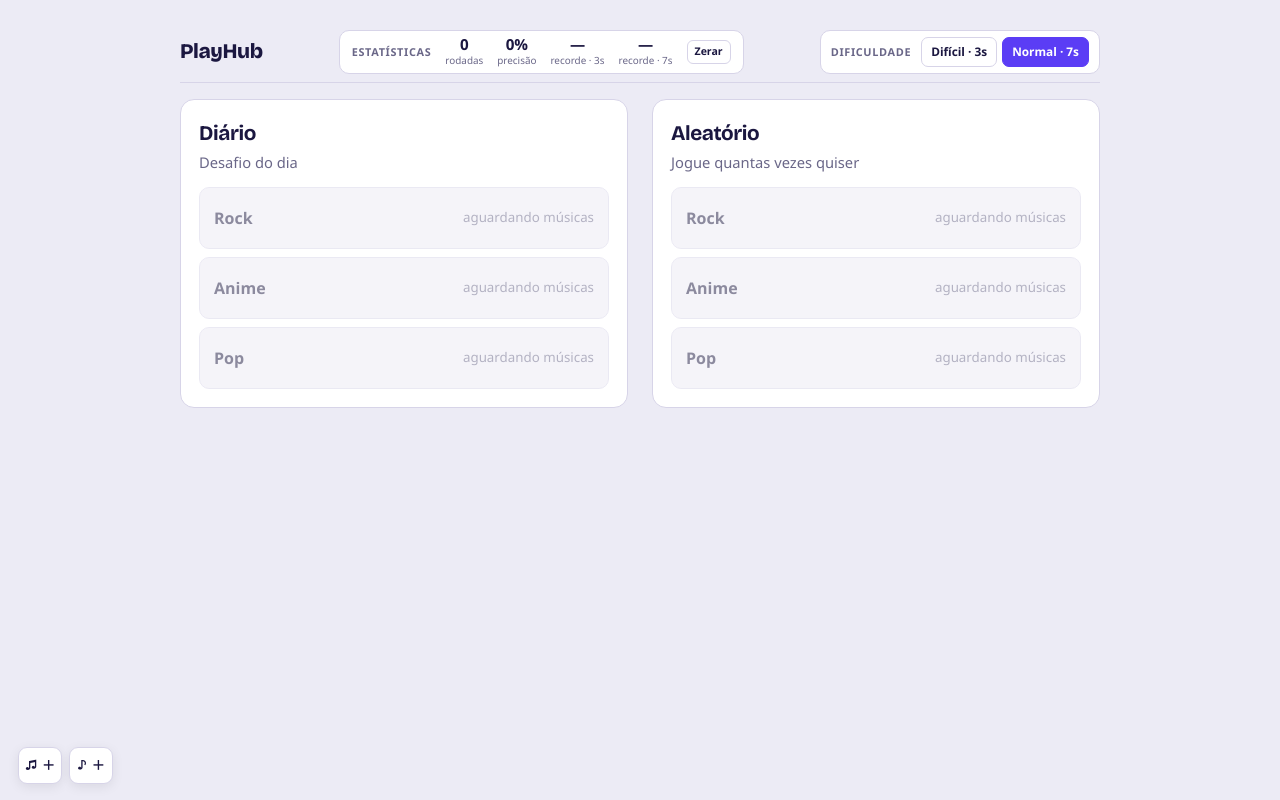
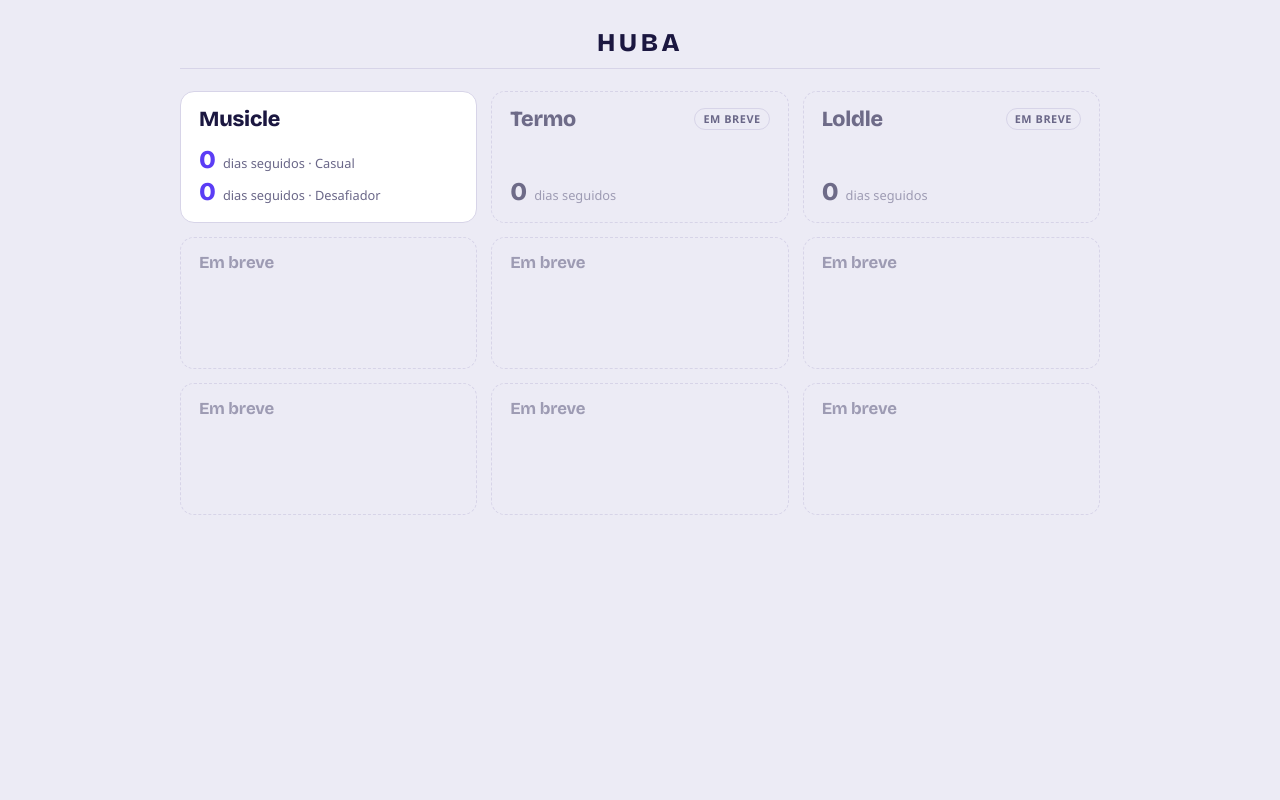
Before and after one commit to aceRadin/Huba, a plain HTML site: page Huba.html in a window 1280 px wide. Drawn offline with nearby package versions, Linux system fonts and the light colour scheme.

Commit message:
individual tracking on musicle

```diff
--- a/Huba.html
+++ b/Huba.html
@@ -3,7 +3,7 @@
 <head>
 <meta charset="utf-8">
 <meta name="viewport" content="width=device-width, initial-scale=1, viewport-fit=cover">
-<title>Hub de Jogos</title>
+<title>HUBA</title>
 <link rel="preconnect" href="https://fonts.googleapis.com">
 <link rel="preconnect" href="https://fonts.gstatic.com" crossorigin>
 <link href="https://fonts.googleapis.com/css2?family=Bricolage+Grotesque:wght@500;700;800&display=swap" rel="stylesheet">
@@ -192,31 +192,60 @@ code{background:var(--bg);padding:1px 6px;border-radius:6px;font-size:.88em}
 /* Painel do Deezer: fechado sempre volta ao tamanho normal, mesmo depois de redimensionar */
 .hub-side details.dropdown-tool.deezer-tool:not([open]){width:44px!important;height:auto!important}
 .hub-side details.dropdown-tool.deezer-tool[open]{min-width:240px;min-height:120px}
+
+/* Tela inicial HUBA */
+.landing-top{max-width:920px;margin:0 auto 22px;padding:8px 0 12px;border-bottom:1px solid var(--line);text-align:center}
+.landing-top h1{font-size:1.6rem;line-height:1;letter-spacing:.14em;margin:0}
+.landing-grid{max-width:920px;margin:0 auto;display:grid;grid-template-columns:repeat(3,minmax(0,1fr));gap:14px}
+.gcard{display:flex;flex-direction:column;justify-content:space-between;gap:14px;min-height:132px;padding:16px 18px;border:1px solid var(--line);border-radius:14px;background:var(--card);color:var(--fg);text-align:left;font:inherit;font-weight:400}
+button.gcard{cursor:pointer}
+button.gcard:hover{border-color:var(--accent);transform:translateY(-1px)}
+.gcard .gtop{display:flex;flex-wrap:wrap;justify-content:space-between;align-items:flex-start;gap:6px 8px;min-width:0}
+.gcard .gname{font:800 1.35rem/1.1 "Bricolage Grotesque","Segoe UI",system-ui,sans-serif;letter-spacing:-.01em}
+.gcard .gsoon{font-size:.68rem;font-weight:700;letter-spacing:.05em;text-transform:uppercase;color:var(--muted);border:1px solid var(--line);border-radius:999px;padding:2px 8px;white-space:nowrap}
+.gcard .gstreak{display:flex;align-items:baseline;gap:7px}
+.gcard .gstreak strong{font:800 2rem/1 "Bricolage Grotesque","Segoe UI",system-ui,sans-serif}
+.gcard .gstreak small{color:var(--muted);font-size:.8rem}
+.gcard.on .gstreak strong{color:var(--accent)}
+.gcard.soon{border-style:dashed;background:transparent}
+.gcard.soon .gname,.gcard.soon .gstreak{opacity:.6}
+.gcard.empty .gname{color:var(--muted);font-weight:700;font-size:1.05rem}
+@media(max-width:640px){.landing-grid{grid-template-columns:repeat(2,minmax(0,1fr));gap:10px}.gcard{min-height:112px;padding:13px 14px}}
+@media(max-width:360px){.landing-grid{grid-template-columns:1fr}}
+/* Nome do site no cabeçalho do hub vira botão de voltar */
+#home .hub-top h1 .brand-back{font:inherit;letter-spacing:.06em;color:inherit;background:none;border:0;padding:0;cursor:pointer;border-radius:6px}
+#home .hub-top h1 .brand-back:hover{color:var(--accent)}
+/* Precisão por gênero dentro de cada cartão */
+.tile .tname{display:flex;flex-direction:column;gap:2px;min-width:0;text-align:left}
+.tile .tacc{font-style:normal;font-size:.72rem;font-weight:400;color:var(--muted)}
+.tile .tacc:empty{display:none}
+.gcard .gstreaks{display:grid;gap:6px}
+.gcard .gstreaks .gstreak strong{font-size:1.6rem}
 </style>
 </head>
 <body>
 <main>
+<section id="landing">
+  <header class="landing-top"><h1>HUBA</h1></header>
+  <div class="landing-grid" id="landingGrid"></div>
+</section>
 
-<section id="home">
+
+<section id="home" class="hidden">
   <div class="hub-top">
-    <h1>PlayHub</h1>
+    <h1><button type="button" class="brand-back" id="toLanding" title="Voltar à tela inicial" aria-label="Voltar à tela inicial">‹ HUBA</button></h1>
     <div class="hub-stats" id="statsPanel">
       <div class="stats-heading"><h2>Estatísticas</h2></div>
       <div class="statsgrid">
         <div class="stat"><strong id="statGames">0</strong><span>rodadas</span></div>
-        <div class="stat"><strong id="statAccuracy">0%</strong><span>precisão</span></div>
-        <div class="stat"><strong id="statBest3">—</strong><span>recorde · 3s</span></div>
-        <div class="stat"><strong id="statBest7">—</strong><span>recorde · 7s</span></div>
       </div>
-      <p class="note" id="statDetail"></p>
-      <button id="resetStats" class="reset-button" title="Zerar estatísticas" aria-label="Zerar estatísticas">Zerar</button>
     </div>
     <div class="top-tools">
       <div class="mini-tool" id="difficultyTool">
         <span class="tool-label">Dificuldade</span>
         <div class="difficulty" role="group" aria-label="Dificuldade do Musicle">
-          <button type="button" data-clip="3" id="clip3">Difícil · 3s</button>
-          <button type="button" data-clip="7" id="clip7">Normal · 7s</button>
+          <button type="button" data-clip="1.5" id="clipHard">Desafiador</button>
+          <button type="button" data-clip="7" id="clipCasual">Casual</button>
         </div>
       </div>
     </div>
@@ -344,32 +373,34 @@ function shuffle(arr,rng){for(var i=arr.length-1;i>0;i--){var j=Math.floor(rng()
 function cap(s){return s.charAt(0).toUpperCase()+s.slice(1)}
 function poolOf(g){return g===ALL?songs:(byGenre[g]||[])}
 function gName(g){return g===ALL?'Todos os gêneros':cap(g)}
-  function storeKey(g){return 'musicle2:'+dayKey()+':'+g+':'+poolOf(g).length+':'+CLIP}
+  function storeKey(g){return 'musicle3:'+dayKey()+':'+g+':'+poolOf(g).length+':'+CLIP}
   function readState(g){try{var r=localStorage.getItem(storeKey(g)); return r?JSON.parse(r):null}catch(e){return null}}
   function nq(pool){return Math.min(NQ,pool.length)}
-  function readStats(){try{return JSON.parse(localStorage.getItem(STATS_KEY))||{games:0,correct:0,questions:0,best:{'3':0,'7':0},byClip:{'3':{games:0,correct:0,questions:0},'7':{games:0,correct:0,questions:0}}}}catch(e){return {games:0,correct:0,questions:0,best:{'3':0,'7':0},byClip:{'3':{games:0,correct:0,questions:0},'7':{games:0,correct:0,questions:0}}}}}
+  function modeOf(){return CLIP===1.5?'hard':'casual'}
+  function modeName(){return CLIP===1.5?'Desafiador':'Casual'}
+  function fmtSec(n){return String(n).replace('.',',')}
+  function readStats(){try{return JSON.parse(localStorage.getItem(STATS_KEY))||{games:0}}catch(e){return {games:0}}}
   function saveStats(st){try{localStorage.setItem(STATS_KEY,JSON.stringify(st))}catch(e){}}
   function renderStats(){
-    var st=readStats(), acc=st.questions?Math.round(st.correct/st.questions*100):0;
-    $('#statGames').textContent=st.games||0; $('#statAccuracy').textContent=acc+'%';
-    $('#statBest3').textContent=(st.best&&st.best['3']!==undefined&&st.best['3']>0)?st.best['3']+'/'+NQ:'—';
-    $('#statBest7').textContent=(st.best&&st.best['7']!==undefined&&st.best['7']>0)?st.best['7']+'/'+NQ:'—';
-    $('#statDetail').textContent='Respostas corretas: '+(st.correct||0)+' de '+(st.questions||0)+' perguntas.';
-    $('#statsPanel').title=$('#statDetail').textContent;
+    var st=readStats();
+    $('#statGames').textContent=st.games||0;
+  }
+  function genreAcc(g){
+    var st=readStats(), r=st.genres&&st.genres[modeOf()+'|'+g];
+    return (r&&r.q)?Math.round(r.c/r.q*100)+'%':'—';
   }
   function recordStats(){
     if(!cur||cur.statsRecorded)return;
-    var st=readStats(), k=String(CLIP);
-    st.games=(st.games||0)+1; st.correct=(st.correct||0)+cur.score; st.questions=(st.questions||0)+cur.qs.length;
-    st.best=st.best||{'3':0,'7':0}; st.byClip=st.byClip||{}; st.byClip[k]=st.byClip[k]||{games:0,correct:0,questions:0};
-    st.byClip[k].games++; st.byClip[k].correct+=cur.score; st.byClip[k].questions+=cur.qs.length;
-    st.best[k]=Math.max(st.best[k]||0,cur.score); saveStats(st); cur.statsRecorded=true; renderStats();
+    var st=readStats(), k=modeOf()+'|'+cur.genre;
+    st.games=(st.games||0)+1;
+    st.genres=st.genres||{}; st.genres[k]=st.genres[k]||{q:0,c:0};
+    st.genres[k].q+=cur.qs.length; st.genres[k].c+=cur.score;
+    saveStats(st); cur.statsRecorded=true; renderStats();
   }
   function readHistory(){try{return JSON.parse(localStorage.getItem(HISTORY_KEY))||[]}catch(e){return []}}
   function saveHistory(arr){try{localStorage.setItem(HISTORY_KEY,JSON.stringify(arr.slice(-12)))}catch(e){}}
-  function setDifficulty(seconds){CLIP=seconds; $('#clip3').classList.toggle('selected',CLIP===3); $('#clip7').classList.toggle('selected',CLIP===7); try{localStorage.setItem('playhub:musicle:clip',String(CLIP))}catch(e){} renderHome();}
-  $('#clip3').onclick=function(){setDifficulty(3)}; $('#clip7').onclick=function(){setDifficulty(7)};
-  $('#resetStats').onclick=function(){if(confirm('Zerar todas as estatísticas e recordes do Musicle?')){try{localStorage.removeItem(STATS_KEY)}catch(e){} renderStats();}};
+  function setDifficulty(seconds){CLIP=seconds; $('#clipHard').classList.toggle('selected',CLIP===1.5); $('#clipCasual').classList.toggle('selected',CLIP===7); try{localStorage.setItem('playhub:musicle:clip',String(CLIP))}catch(e){} renderHome();}
+  $('#clipHard').onclick=function(){setDifficulty(1.5)}; $('#clipCasual').onclick=function(){setDifficulty(7)};
 
 /* ---------- carregar músicas ---------- */
 $('#pickFolder').onclick=function(){$('#folderInput').click()};
@@ -493,8 +524,9 @@ function renderHome(){
         if(st&&st.p&&st.p.length>=nq(poolOf(g))){small='feito: '+st.s+'/'+nq(poolOf(g)); b.classList.add('done')}
         else small=n+' músicas';
       } else small=n+' músicas';
-      b.innerHTML='<span></span><small></small>';
-      b.firstChild.textContent=songs.length?gName(g):cap(g);
+      b.innerHTML='<span class="tname"><span class="tn"></span><em class="tacc"></em></span><small></small>';
+      b.querySelector('.tn').textContent=songs.length?gName(g):cap(g);
+      b.querySelector('.tacc').textContent=(songs.length&&n>=NOPT)?'precisão '+genreAcc(g):'';
       b.lastChild.textContent=small;
       b.disabled=!songs.length||n<NOPT;
       b.onclick=function(){openGame(daily,g)};
@@ -518,15 +550,15 @@ function buildQuestions(pool,rng,exclude){
 function openGame(daily,g){
   var pool=poolOf(g);
   $('#home').classList.add('hidden'); $('#play').classList.remove('hidden');
-  $('#playTitle').textContent='Musicle · '+gName(g)+' · '+CLIP+'s';
-  $('#playSub').textContent=(daily?'Rodada do dia. ':'Rodada aleatória. ')+'Ouça o trecho de '+CLIP+' segundos e escolha qual música tocou. São '+nq(pool)+' perguntas.';
+  $('#playTitle').textContent='Musicle · '+gName(g)+' · '+modeName();
+  $('#playSub').textContent=(daily?'Rodada do dia. ':'Rodada aleatória. ')+'Ouça o trecho de '+fmtSec(CLIP)+' segundos e escolha qual música tocou. São '+nq(pool)+' perguntas.';
   cur={pool:pool,genre:g,daily:daily,statsRecorded:false};
   newRound();
 }
 function newRound(){
   stop();
   var pool=cur.pool;
-  var rng=cur.daily?mulberry(hash(dayKey()+'|'+cur.genre+'|'+pool.length)):Math.random;
+  var rng=cur.daily?mulberry(hash(dayKey()+'|'+modeOf()+'|'+cur.genre+'|'+pool.length)):Math.random;
   cur.statsRecorded=false;
   cur.qs=buildQuestions(pool,rng,cur.daily?[]:readHistory());
   cur.picks=[]; cur.qi=0; cur.score=0;
@@ -545,7 +577,7 @@ $('#backBtn2').onclick=goHome;
 
 /* ---------- áudio ---------- */
 function stop(){
-  audio.pause(); clearTimeout(stopTimer); cancelAnimationFrame(raf);
+  audio.onplaying=null; audio.pause(); clearTimeout(stopTimer); cancelAnimationFrame(raf);
   $('#fill').style.transform='scaleX(0)';
   $('#playBtn').textContent='Tocar trecho';
 }
@@ -563,16 +595,20 @@ function setSong(song,frac){
 function playClip(){
   stop();
   audio.currentTime=startSec;
+  var started=false;
+  audio.onplaying=function(){
+    if(started)return; started=true;
+    var t0=performance.now();
+    stopTimer=setTimeout(stop,CLIP*1000);
+    (function tick(now){
+      var el=(now-t0)/1000;
+      $('#fill').style.transform='scaleX('+Math.min(1,el/CLIP)+')';
+      if(el<CLIP)raf=requestAnimationFrame(tick);
+    })(t0);
+  };
   var p=audio.play();
-  if(p&&p.catch)p.catch(function(){$('#qhint').textContent='Não consegui tocar este arquivo.'});
+  if(p&&p.catch)p.catch(function(){stop(); $('#qhint').textContent='Não consegui tocar este arquivo.'});
   $('#playBtn').textContent='Parar';
-  var t0=performance.now();
-  stopTimer=setTimeout(stop,CLIP*1000);
-  (function tick(now){
-    var el=(now-t0)/1000;
-    $('#fill').style.transform='scaleX('+Math.min(1,el/CLIP)+')';
-    if(el<CLIP)raf=requestAnimationFrame(tick);
-  })(t0);
 }
 $('#playBtn').onclick=function(){ $('#playBtn').textContent==='Parar'?stop():playClip() };
 
@@ -605,6 +641,7 @@ function showQuestion(){
 }
 function finishRound(){
   recordStats();
+  if(cur.daily)recordDailyStreak(CLIP===1.5?'musicle-hard':'musicle');
   if(!cur.daily){
     var labels=cur.qs.map(function(q){return norm(cur.pool[q.a].label)});
     saveHistory(readHistory().concat(labels));
@@ -651,13 +688,69 @@ function showResult(){
   $('#play').classList.add('is-result');
 }
 
+/* ---------- tela inicial: jogos e daystreak ---------- */
+var GAMES=[
+  {id:'musicle',name:'Musicle',ready:true,streaks:[{id:'musicle',label:'Casual'},{id:'musicle-hard',label:'Desafiador'}]},
+  {id:'termo',name:'Termo'},
+  {id:'loldle',name:'Loldle'}
+];
+function keyOf(d){return d.getFullYear()+'-'+String(d.getMonth()+1).padStart(2,'0')+'-'+String(d.getDate()).padStart(2,'0')}
+function streakKey(id){return 'playhub:'+id+':streak:v1'}
+function readStreak(id){try{return JSON.parse(localStorage.getItem(streakKey(id)))||{}}catch(e){return {}}}
+function currentStreak(id){
+  var st=readStreak(id), y=new Date(); y.setDate(y.getDate()-1);
+  return (st.last===dayKey()||st.last===keyOf(y))?(st.count||0):0;
+}
+function recordDailyStreak(id){
+  var st=readStreak(id), today=dayKey(), y=new Date(); y.setDate(y.getDate()-1);
+  if(st.last===today)return;
+  st.count=(st.last===keyOf(y))?(st.count||0)+1:1;
+  st.last=today; st.best=Math.max(st.best||0,st.count);
+  try{localStorage.setItem(streakKey(id),JSON.stringify(st))}catch(e){}
+}
+function renderLanding(){
+  var grid=$('#landingGrid'); grid.innerHTML='';
+  var list=GAMES.slice(); while(list.length<9)list.push({empty:true});
+  list.forEach(function(g){
+    var el=document.createElement(g.ready?'button':'div');
+    el.className='gcard'+(g.ready?' on':' soon')+(g.empty?' empty':'');
+    if(g.ready)el.type='button';
+    var top=document.createElement('div'); top.className='gtop';
+    var nm=document.createElement('span'); nm.className='gname'; nm.textContent=g.empty?'Em breve':g.name;
+    top.appendChild(nm);
+    if(!g.ready&&!g.empty){var tag=document.createElement('span'); tag.className='gsoon'; tag.textContent='Em breve'; top.appendChild(tag)}
+    el.appendChild(top);
+    if(!g.empty){
+      var wrap=document.createElement('div'); wrap.className='gstreaks';
+      (g.streaks||[{id:g.id,label:''}]).forEach(function(x){
+        var n=currentStreak(x.id), st=document.createElement('div'); st.className='gstreak';
+        st.innerHTML='<strong></strong><small></small>';
+        st.firstChild.textContent=n; st.firstChild.id='streak-'+x.id;
+        st.lastChild.textContent=(n===1?'dia seguido':'dias seguidos')+(x.label?' · '+x.label:'');
+        wrap.appendChild(st);
+      });
+      el.appendChild(wrap);
+    }
+    if(g.ready)el.onclick=function(){openGameHub(g.id)};
+    grid.appendChild(el);
+  });
+}
+function openGameHub(id){
+  $('#landing').classList.add('hidden');
+  if(id==='musicle')$('#home').classList.remove('hidden');
+}
+$('#toLanding').onclick=function(){
+  $('#home').classList.add('hidden'); $('#landing').classList.remove('hidden'); renderLanding();
+};
+
 var DEFAULT_CFG='Jogos: Toby Fox, Nobuo Uematsu, Mick Gordon, Koji Kondo, Lena Raine\nmetal: Metallica, Iron Maiden, Slipknot, Nightwish, System of a Down, Sepultura\nTv: Hans Zimmer, Ramin Djawadi, John Williams, Bear McCreary, Michael Giacchino\nrap: Eminem, Kendrick Lamar, 50 Cent, Racionais MCs, Sabotage, Drake';
 var saved=null; try{saved=localStorage.getItem('musicle:cfg')}catch(e){}
 $('#cfg').value=saved||DEFAULT_CFG;
-try{var savedClip=parseInt(localStorage.getItem('playhub:musicle:clip'),10); if(savedClip===3||savedClip===7)CLIP=savedClip;}catch(e){}
+try{var savedClip=parseFloat(localStorage.getItem('playhub:musicle:clip')); if(savedClip===3)savedClip=1.5; if(savedClip===1.5||savedClip===7)CLIP=savedClip;}catch(e){}
 setDifficulty(CLIP);
 renderStats();
 renderHome();
+renderLanding();
 loadDeezer();
 })();
 </script>
```
